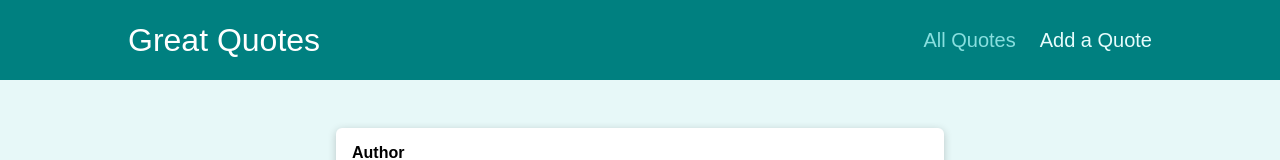
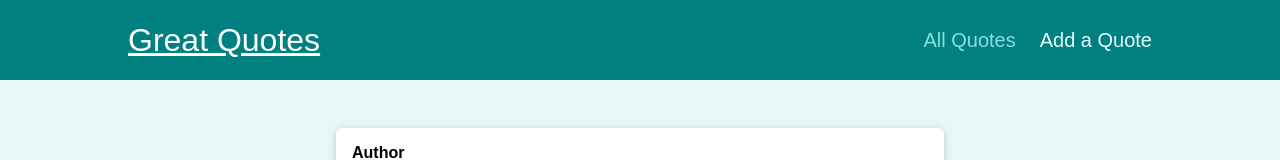
Before and after one commit to MilneS/jokes, a React (Create React App) app: page /new-quote in a window 1280 px wide. Shown: the top 160 px of the page. Built offline with nearby package versions, Linux system fonts and the light colour scheme.

Commit message:
logo link

```diff
--- a/src/components/layout/MainNavigation.js
+++ b/src/components/layout/MainNavigation.js
@@ -5,7 +5,7 @@ const MainNavigation = () => {
 
     return (
         <header className={classes.header}>
-            <div className={classes.logo}>Great Quotes</div>
+            <NavLink className={classes.logo} to="/quotes">Great Quotes</NavLink>
             <nav className={classes.nav}>
                 <ul>
                     <li><NavLink to='/quotes' activeClassName={classes.active}>All Quotes</NavLink></li>
```
Also changed, not shown: 1 other file (tests, documents, lock files or other folders).
